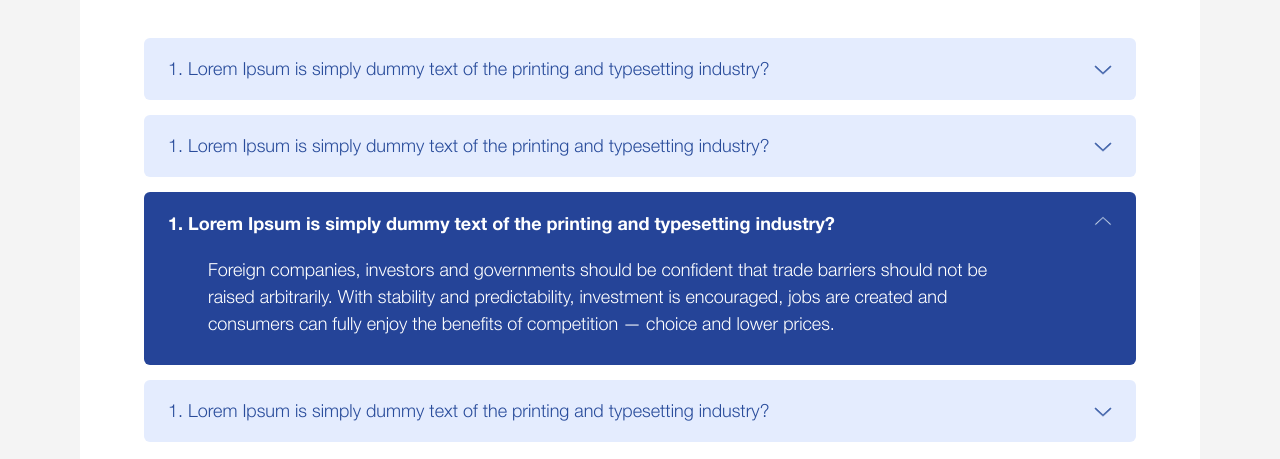
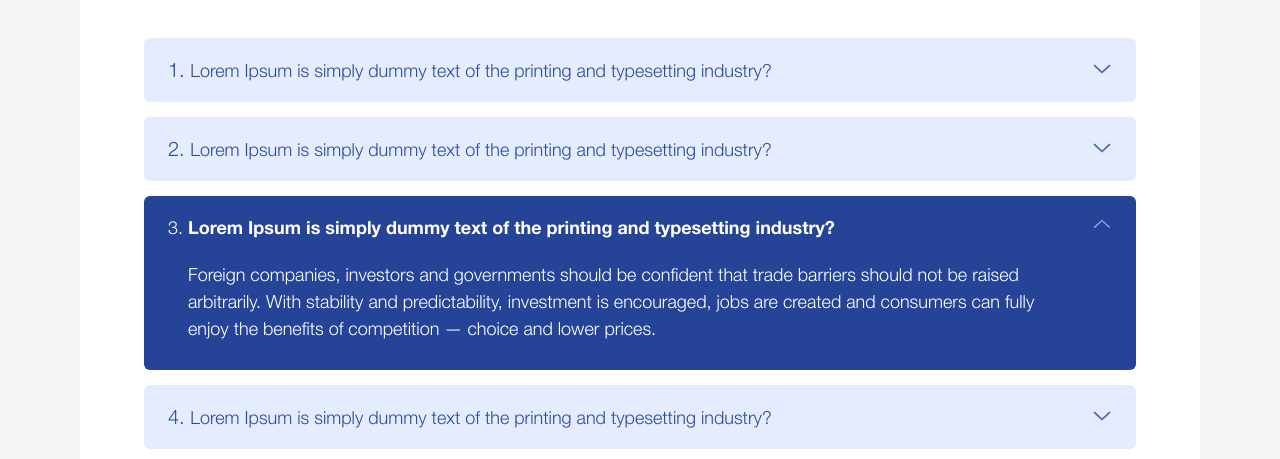
Before and after one commit to nelllie/wto, a plain HTML site: page faq.html in a window 1280 px wide. Shown: the part 341-800 px from the top of the page. Drawn offline with Linux system fonts and the light colour scheme; files whose address does not match are found by name.

Commit message:
Div changed to Ol

```diff
--- a/css/main.css
+++ b/css/main.css
@@ -1043,21 +1043,29 @@ p {
 
 
 /************* FAG normal start **********/
-.content .faq div{
+
+
+.content .faq li{
     background: #E4ECFE;
     border-radius: 6px;
     margin-bottom: 15px;
     padding: 18px 24px;
+    list-style: decimal;
+    list-style-position: inside;
+    color: #294C9B;
+    position: relative;
+
 }
 
 .content .faq .question{
+    display: inline;
     font-weight: 100;
     font-size: 18px;
     color: #294C9B;
     letter-spacing: 0;
     line-height: 26px;
-    position: relative;
     padding-right: 50px;
+
 }
 
 .content .faq .inactive .answer {
@@ -1072,7 +1080,7 @@ p {
 .content .faq .active .answer{
     display: block;
     color: #FFFFFF;
-    padding: 20px 90px 10px 40px;
+    padding: 20px 60px 10px 20px;
 }
 
 .content .faq .inactive .answer {
@@ -1090,8 +1098,8 @@ p {
 .content .faq .arrow{
     display: block;
     position: absolute;
-    top: 0;
-    right: 0;
+    top: 17px;
+    right: 25px;
 }
 
 .content .faq .inactive .question svg path {
@@ -1433,13 +1441,10 @@ p {
     }
 
     .content .faq .question{
-        margin-right: 160px;
-        margin-left: 40px;
-    }
-
-    .content .faq .arrow {
-        right: -150px;
-    }
+        margin-right: 100px;
+    }
+
+
 
     /*********** FAQ PAGE Ipad END **********/
 
@@ -1878,9 +1883,9 @@ p {
 
 }
 
-/*@media screen and (max-width: 374px) {*/
-    /*.articles .latest > div p {*/
-        /*font-size: 14px;*/
-        /*line-height: 18px;*/
-    /*}*/
-/*}*/
+@media screen and (max-width: 374px) {
+    .articles .latest > div p {
+        font-size: 14px;
+        line-height: 18px;
+    }
+}
--- a/faq.html
+++ b/faq.html
@@ -122,10 +122,10 @@
                 <a href="#">WTO</a>
                 <a href="#">F.A.Q.</a>
             </div>
-            <div class="faq">
-                <h1>F.A.Q.</h1>
-                <div class="inactive">
-                    <p class="question">1. Lorem Ipsum is simply dummy text of the printing and typesetting industry?<i class="arrow">
+            <h1>F.A.Q.</h1>
+            <ol class="faq">
+                <li class="inactive">
+                    <p class="question">Lorem Ipsum is simply dummy text of the printing and typesetting industry?<i class="arrow">
                         <svg width="18px" height="10px" viewBox="0 0 18 10" version="1.1" xmlns="http://www.w3.org/2000/svg" xmlns:xlink="http://www.w3.org/1999/xlink">
                             <!-- Generator: Sketch 46.2 (44496) - http://www.bohemiancoding.com/sketch -->
                             <desc>Created with Sketch.</desc>
@@ -144,9 +144,9 @@
                             </g>
                         </svg></i></p>
                     <p class="answer">Foreign companies, investors and governments should be confident that trade barriers should not be raised arbitrarily. With stability and predictability, investment is encouraged, jobs are created and consumers can fully enjoy the benefits of competition — choice and lower prices.</p>
-                </div>
-                <div class="inactive">
-                    <p class="question">1. Lorem Ipsum is simply dummy text of the printing and typesetting industry?<i class="arrow">
+                </li>
+                <li class="inactive">
+                    <p class="question">Lorem Ipsum is simply dummy text of the printing and typesetting industry?<i class="arrow">
                         <svg width="18px" height="10px" viewBox="0 0 18 10" version="1.1" xmlns="http://www.w3.org/2000/svg" xmlns:xlink="http://www.w3.org/1999/xlink">
                             <!-- Generator: Sketch 46.2 (44496) - http://www.bohemiancoding.com/sketch -->
                             <desc>Created with Sketch.</desc>
@@ -165,9 +165,9 @@
                             </g>
                         </svg></i></p>
                     <p class="answer">Foreign companies, investors and governments should be confident that trade barriers should not be raised arbitrarily. With stability and predictability, investment is encouraged, jobs are created and consumers can fully enjoy the benefits of competition — choice and lower prices.</p>
-                </div>
-                <div class="active">
-                    <p class="question">1. Lorem Ipsum is simply dummy text of the printing and typesetting industry?<i class="arrow">
+                </li>
+                <li class="active">
+                    <p class="question">Lorem Ipsum is simply dummy text of the printing and typesetting industry?<i class="arrow">
                         <svg width="18px" height="10px" viewBox="0 0 18 10" version="1.1" xmlns="http://www.w3.org/2000/svg" xmlns:xlink="http://www.w3.org/1999/xlink">
                             <!-- Generator: Sketch 46.2 (44496) - http://www.bohemiancoding.com/sketch -->
                             <desc>Created with Sketch.</desc>
@@ -186,9 +186,9 @@
                             </g>
                         </svg></i></p>
                     <p class="answer">Foreign companies, investors and governments should be confident that trade barriers should not be raised arbitrarily. With stability and predictability, investment is encouraged, jobs are created and consumers can fully enjoy the benefits of competition — choice and lower prices.</p>
-                </div>
-                <div class="inactive">
-                    <p class="question">1. Lorem Ipsum is simply dummy text of the printing and typesetting industry?<i class="arrow">
+                </li>
+                <li class="inactive">
+                    <p class="question">Lorem Ipsum is simply dummy text of the printing and typesetting industry?<i class="arrow">
                         <svg width="18px" height="10px" viewBox="0 0 18 10" version="1.1" xmlns="http://www.w3.org/2000/svg" xmlns:xlink="http://www.w3.org/1999/xlink">
                             <!-- Generator: Sketch 46.2 (44496) - http://www.bohemiancoding.com/sketch -->
                             <desc>Created with Sketch.</desc>
@@ -207,8 +207,8 @@
                             </g>
                         </svg></i></p>
                     <p class="answer">Foreign companies, investors and governments should be confident that trade barriers should not be raised arbitrarily. With stability and predictability, investment is encouraged, jobs are created and consumers can fully enjoy the benefits of competition — choice and lower prices.</p>
-                </div>
-            </div>
+                </li>
+            </ol>
         </div>
     </div>
 <footer class="main-footer">
```
